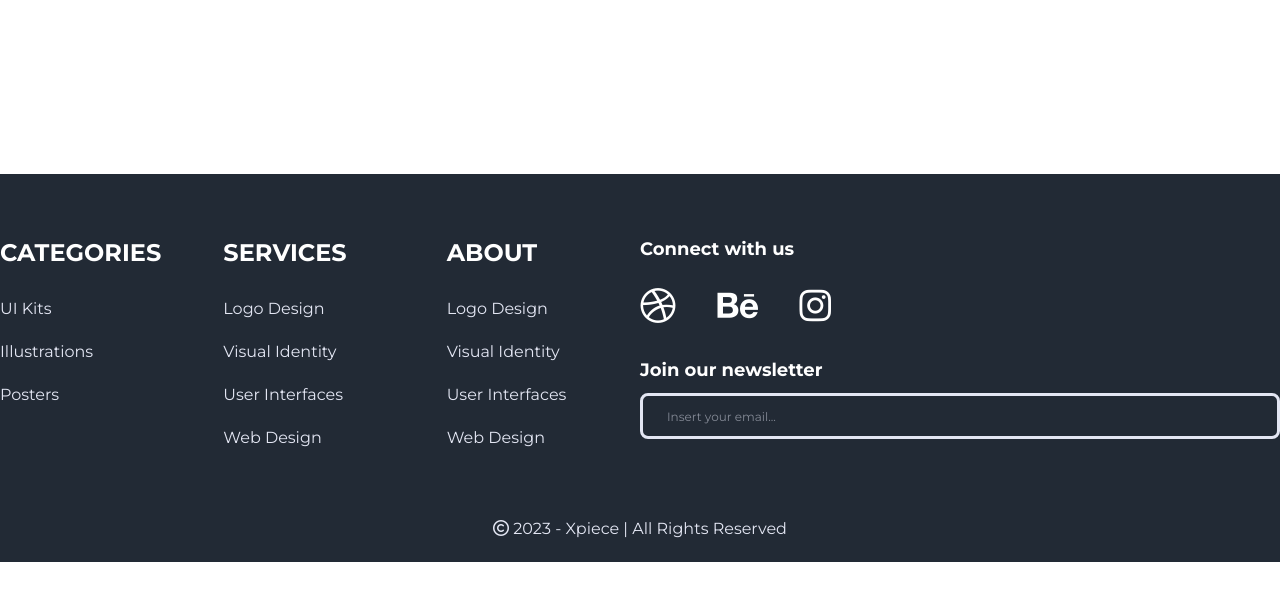
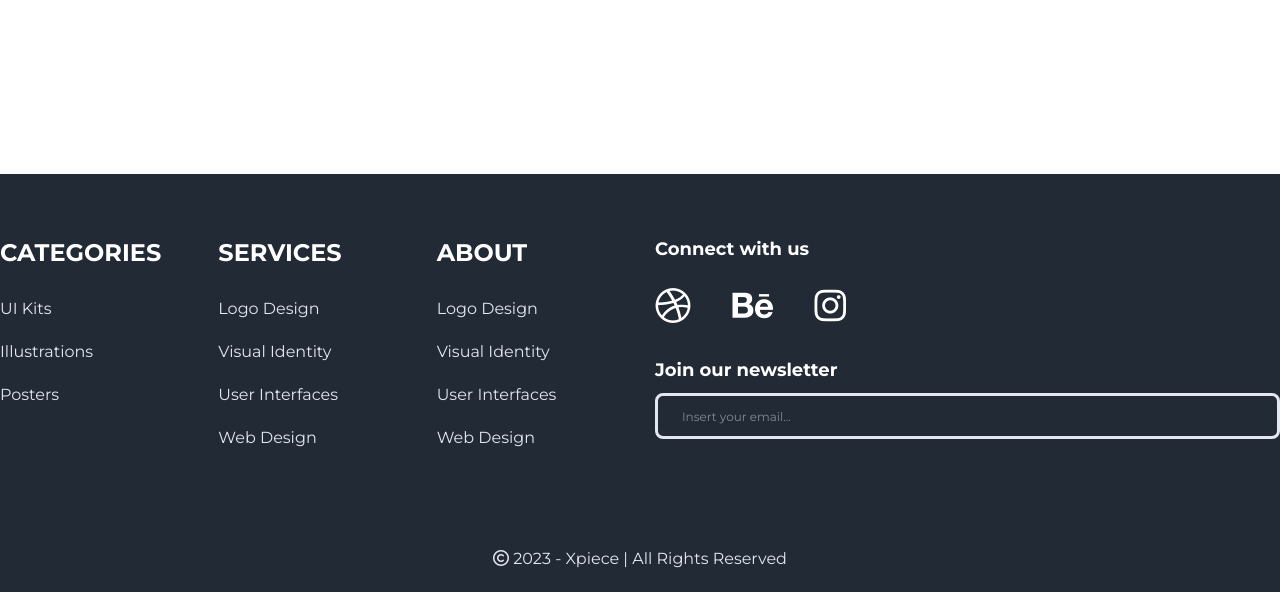
Before and after one commit to JeffersonRolino/xpiece, a Django app: page / in a window 1280 px wide. Shown: the part 430-1022 px from the top of the page. Before the commit the page ends 992 px from the top, so only its background shows below. Run offline with Django 4.2, Linux system fonts and the light colour scheme; data that the repository does not hold is empty.

Commit message:
Refatorando estilos para reaproveitar a classe grid-container

```diff
--- a/templates/components/footer.html
+++ b/templates/components/footer.html
@@ -1,5 +1,5 @@
 <footer>
-    <div class="container">
+    <div class="grid-container">
         <div id="footer-menus">
             <div id="footer-categories">
                 <h5>Categories</h5>
--- a/templates/components/header.html
+++ b/templates/components/header.html
@@ -1,5 +1,5 @@
 {% load static %}
-<header>
+<header class="grid-container">
     <div id="logo">
         <a href="/">
             <img src="{% static 'images/logo.png' %}" alt="Company Logo">
--- a/templates/product/list.html
+++ b/templates/product/list.html
@@ -3,8 +3,10 @@
 
 {% block content %}
     <section class="hero grid-container">
-        <h2>Improve your development workflow.</h2>
-        <h5>Perhaps your dream design already exists!</h5>
+        <div class="value-proposition">
+            <h2>Improve your development workflow.</h2>
+            <h5>Perhaps your dream design already exists!</h5>
+        </div>
     </section>
 
     <main class="product-list grid-container">
--- a/templates/static/css/styles.css
+++ b/templates/static/css/styles.css
@@ -114,6 +114,7 @@ p {
     grid-template-columns: repeat(12, 1fr);
     max-width: 1440px;
     margin: 0 auto;
+    gap: 30px;
 }
 
 .content {
@@ -121,20 +122,14 @@ p {
 }
 
 
-
 /*************************************************************************
   Header
 **************************************************************************/
 
 header {
-    display: grid;
-    grid-template-columns: repeat(12, 1fr);
-    max-width: 1440px;
-    margin: 0 auto;
     min-height: 64px;
     padding: 24px 0px;
     align-items: center;
-    column-gap: 30px;
 }
 
 #logo {
@@ -186,14 +181,6 @@ header {
 footer {
     background: var(--color-dark);
     width: 100%;
-    /* min-height: 420px; */
-}
-
-footer .container {
-    display: grid;
-    grid-template-columns: repeat(12, 1fr);
-    max-width: 1440px;
-    margin: 0 auto;
     padding-top: 64px;
 }
 
@@ -303,7 +290,7 @@ footer .container {
     padding-bottom: 64px;
 }
 
-.hero h2, .hero h5 {
+.value-proposition {
     grid-column: 4 / span 6;
     text-align: center;
 }
@@ -325,7 +312,6 @@ footer .container {
 /* Product List */
 .product-list {
     padding-top: 64px;
-    gap: 30px;
 }
 
 .product-card {
```
